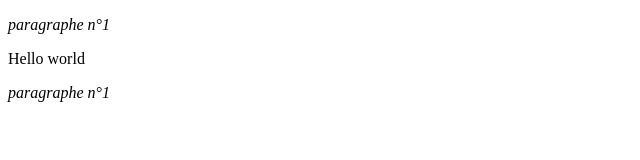
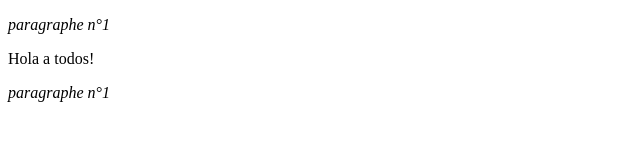
Before and after one commit to kadilou/notreProjet, a plain HTML site: page index.html in a window 1280 px wide. Shown: the full height of the page, 0-640 px from the left. Drawn offline with Linux system fonts and the light colour scheme.

Commit message:
modification des en-têtes 2

```diff
--- a/index.html
+++ b/index.html
@@ -6,7 +6,7 @@
     </head>
     <body>
 <p><i>paragraphe n°1</i></p>
-<p> Hello world </p>
+<p> Hola a todos! </p>
 <p><i>paragraphe n°1</i></p>
 <!-- the content goes here -->
     </body>
```
Also changed, not shown: planning.txt.
